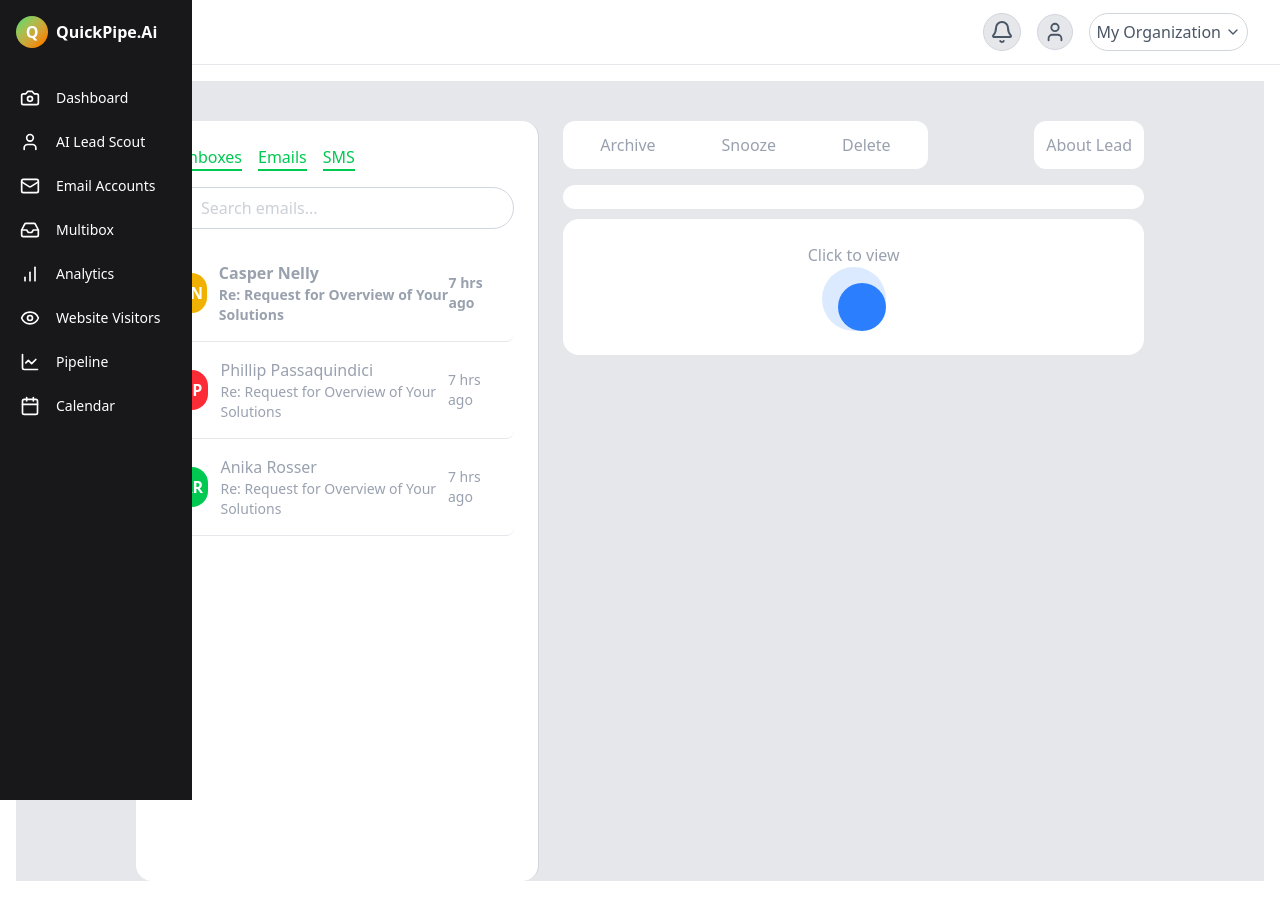
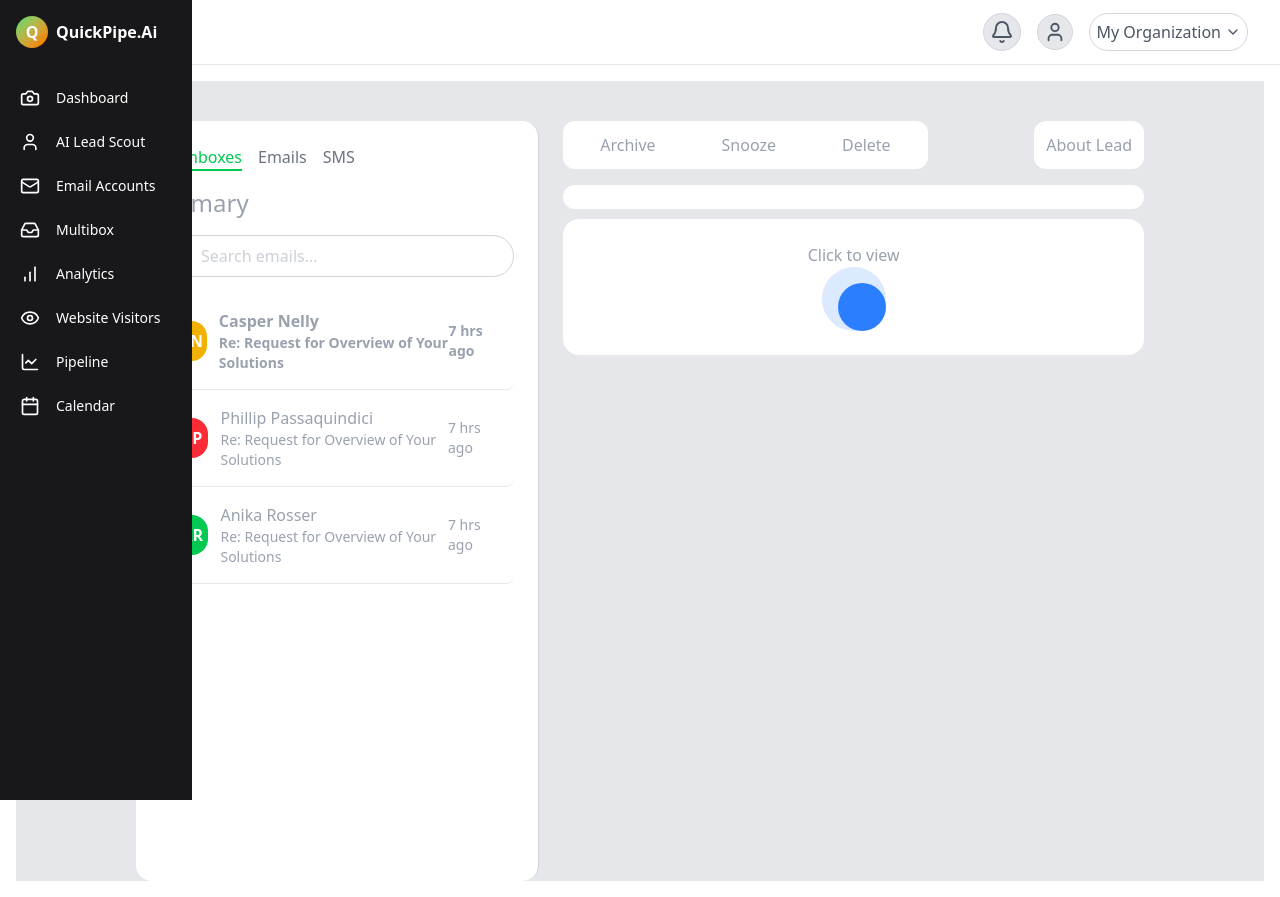
Before and after one commit to greykaizen/Ai-Automation, a React (Vite) app: page /multi-box in a window 1280 px wide. Built offline with nearby package versions, Linux system fonts and the light colour scheme.

Commit message:
Finish Multibox, frontend UI

```diff
--- a/src/routes/Multibox.jsx
+++ b/src/routes/Multibox.jsx
@@ -9,16 +9,24 @@
 
 const Inbox = () => {
   const [selectedEmail, setSelectedEmail] = useState(null);
+  const [selectedTab, setSelectedTab] = useState("All Inboxes");
 
   return (
     <div className="flex min-h-screen bg-gray-200 text-gray-400 pl-[120px] pt-[40px] pr-[120px]">
       {/* Sidebar */}
       <div className="w-[40%] p-6 border-r border-gray-300 bg-white rounded-2xl mr-6">
-        <div className="mb-4 flex space-x-4">
-          <span className="text-green-500 border-b-2 border-green-500">All Inboxes</span>
-          <span className="text-green-500 border-b-2 border-green-500">Emails</span>
-          <span className="text-green-500 border-b-2 border-green-500">SMS</span>
+      <div className="mb-4 flex space-x-4">
+          {['All Inboxes', 'Emails', 'SMS'].map((tab) => (
+            <span
+              key={tab}
+              onClick={() => setSelectedTab(tab)}
+              className={`cursor-pointer ${selectedTab === tab ? "text-green-500 border-b-2 border-green-500" : "text-gray-500"}`}
+            >
+              {tab}
+            </span>
+          ))}
         </div>
+        <div className="mb-4 text-2xl text-gray-400">Primary</div>
         <div className="mb-4">
           <input
             type="text"
```
